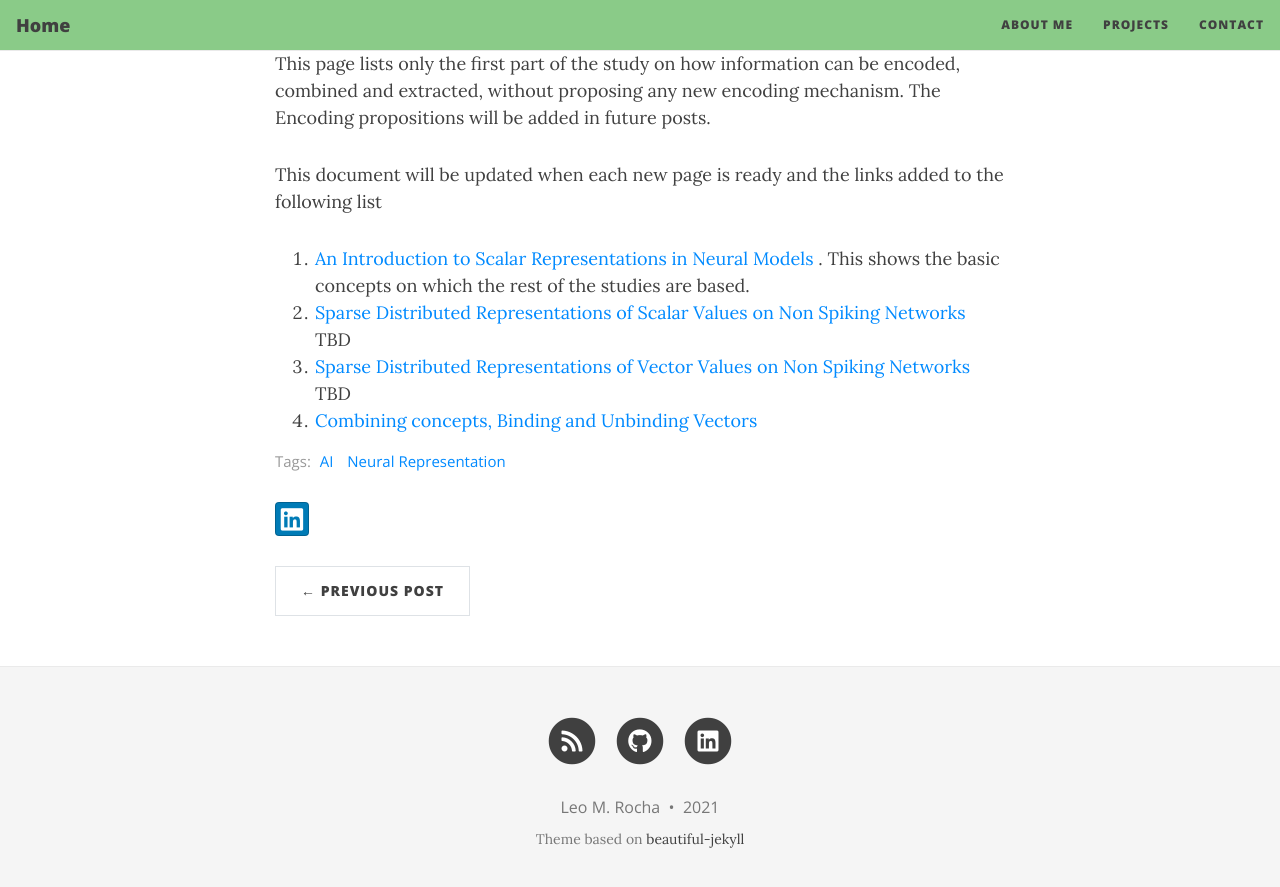
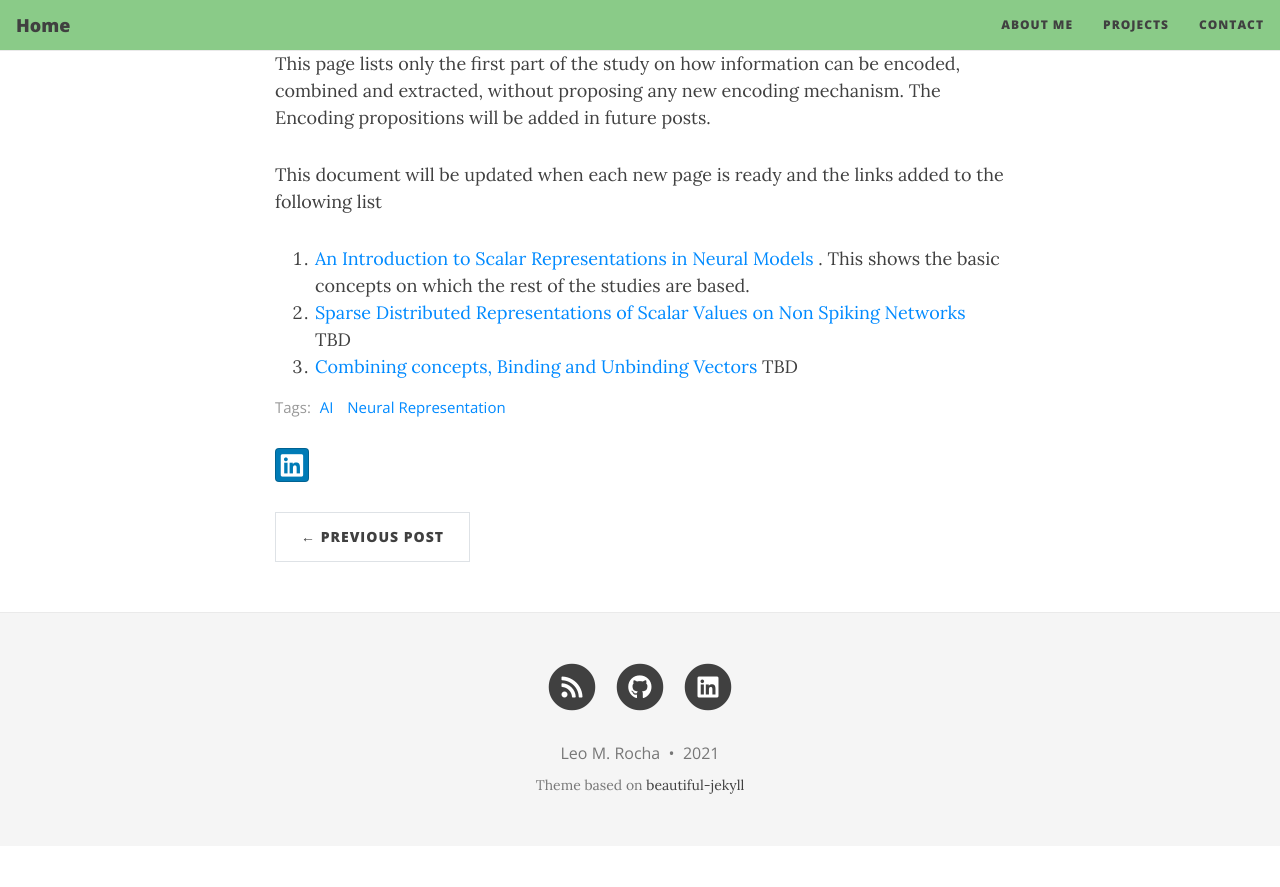
Before and after one commit to leomrocha/leomrocha.github.io, a Jekyll site: the page built from _posts/2021-01-15-Intro_Neural-Representations.md, in a window 1280 px wide and 900 px high, scrolled down 1184 px. Shown: the top 887 px of the window. Built offline with Jekyll 4.4.1, drawn with Linux system fonts in a browser that asks for light colours; nearby versions of some CDN libraries; after the commit the page ends 2030 px from its top, so only the background shows below that.

```diff
--- a/_posts/2021-01-15-Intro_Neural-Representations.md
+++ b/_posts/2021-01-15-Intro_Neural-Representations.md
@@ -25,5 +25,4 @@ This document will be updated when each new page is ready and the links added to
 
 1. [An Introduction to Scalar Representations in Neural Models ](https://leomrocha.github.io/neural-representations/NeuralModels-Introduction.html). This shows the basic concepts on which the rest of the studies are based.
 2. [Sparse Distributed Representations of Scalar Values on Non Spiking Networks](#todo) TBD
-3. [Sparse Distributed Representations of Vector Values on Non Spiking Networks](#todo) TBD
-4. [Combining concepts, Binding and Unbinding Vectors](#todo)
+3. [Combining concepts, Binding and Unbinding Vectors](#todo) TBD
```
Also changed, not shown: _posts/2021-01-06-playing-with-mnist.md (added, +34 -0 lines).
